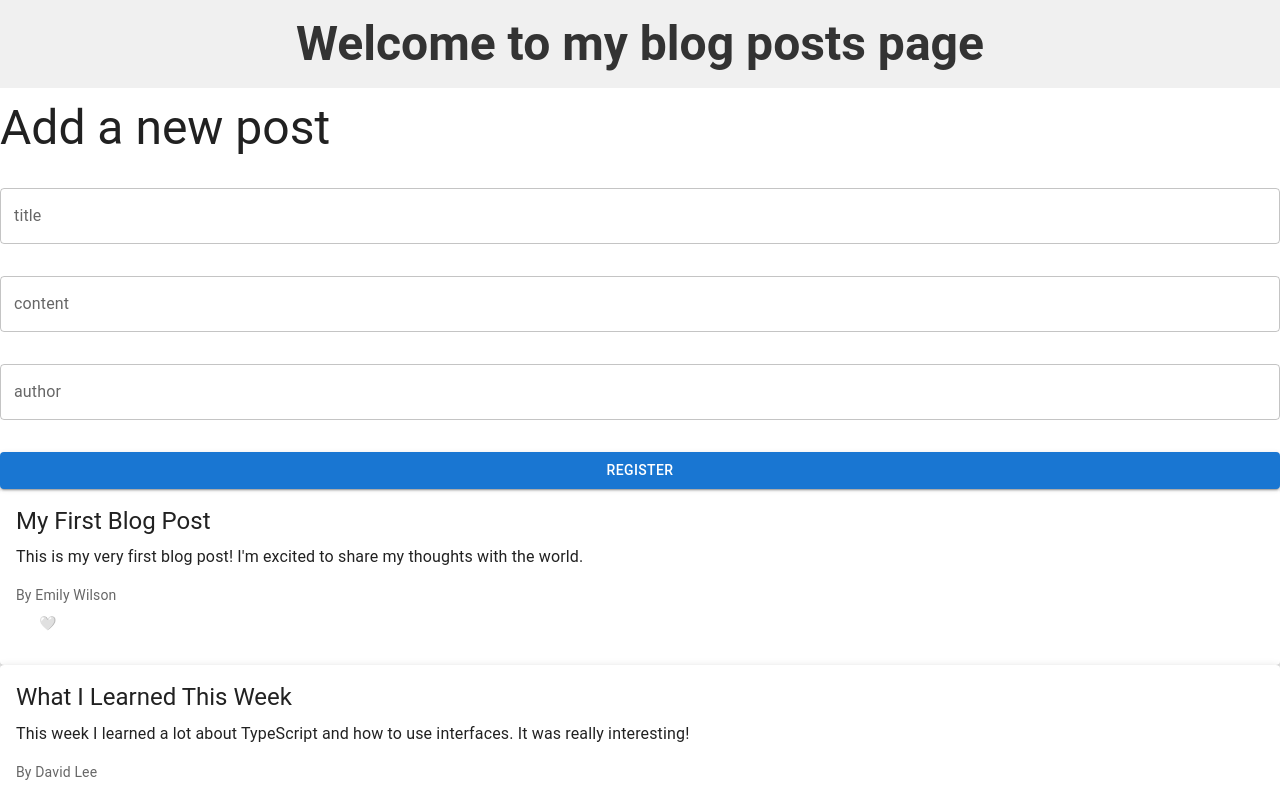
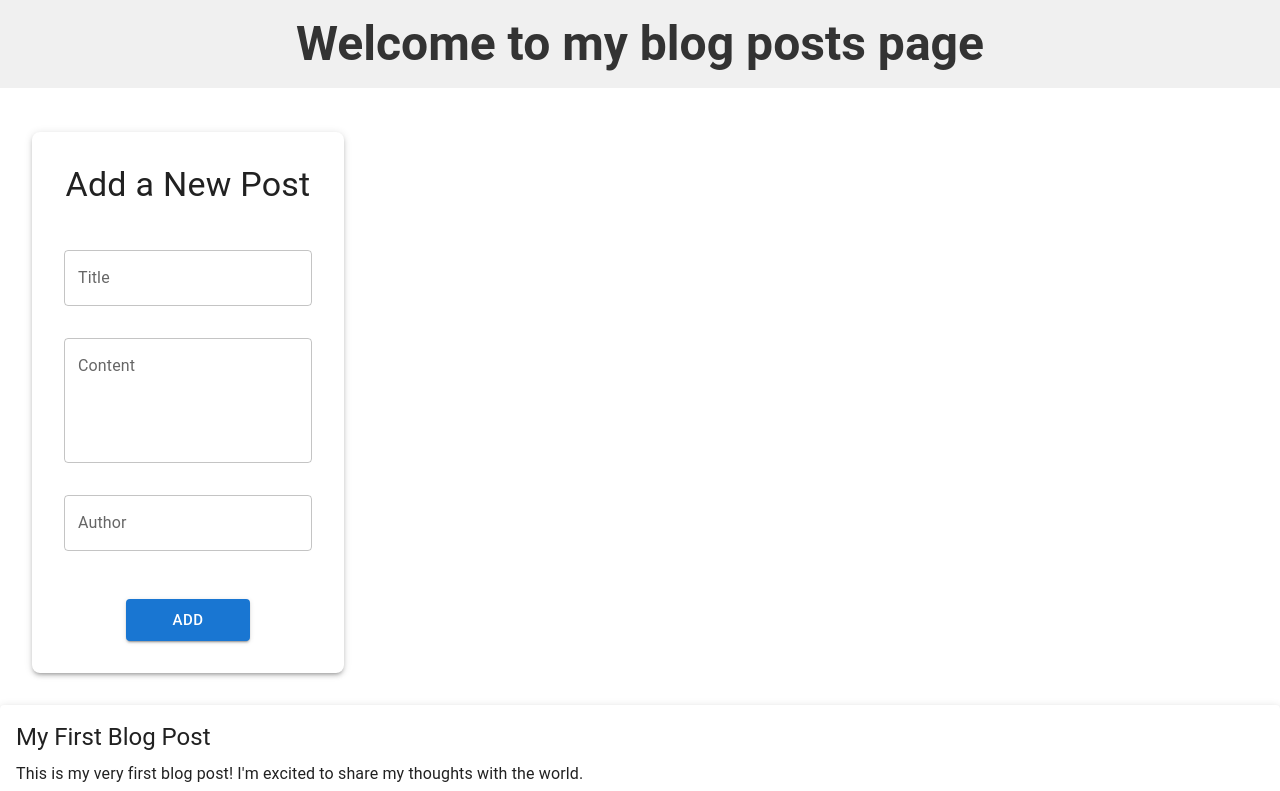
Before and after one commit to Davod0/Next.js-PostFlow, a Next.js app: page / in a window 1280 px wide. Shown: the top 791 px of the page. Built offline with nearby package versions, Linux system fonts and the light colour scheme.

Commit message:
changed the styling of PostForm, added mui-data-grid package to use datagrid 2,

```diff
--- a/app/components/PostForm.tsx
+++ b/app/components/PostForm.tsx
@@ -1,5 +1,5 @@
 import { zodResolver } from "@hookform/resolvers/zod";
-import { Button, Stack, TextField, Typography } from "@mui/material";
+import { Button, Grid2, Stack, TextField, Typography } from "@mui/material";
 import { useForm } from "react-hook-form";
 import { z } from "zod";
 import { StorePostInDb } from "../action";
@@ -34,24 +34,41 @@ export function PostForm(){
         await StorePostInDb(newPost);
     };
 
-    return(
-        <Stack component="form" gap={4} onSubmit={form.handleSubmit(registerPost)}>
-            <Typography variant="h3">Add a new post</Typography>
 
-            <TextField label="title" {...form.register("title")}
+return (
+    <Grid2 container spacing={4} sx={{ padding: '2rem' }}>
+        <Stack component="form" gap={4} onSubmit={form.handleSubmit(registerPost)}
+                sx={{
+                    padding: '2rem',
+                    backgroundColor: 'background.paper',
+                    boxShadow: 3,
+                    borderRadius: 2
+                }}>
+                <Typography variant="h4" align="center" gutterBottom>
+                    Add a New Post
+                </Typography>
+                <TextField label="Title" variant="outlined" {...form.register("title")}
                     error={Boolean(form.formState.errors.title)}
-            helperText={form.formState.errors.title?.message}/>
-
-            <TextField label="content" {...form.register("content")}
+                    helperText={form.formState.errors.title?.message}
+                    fullWidth
+                />
+                <TextField label="Content" variant="outlined" {...form.register("content")}
                     error={Boolean(form.formState.errors.content)}
-            helperText={form.formState.errors.content?.message}/>
-
-            <TextField label="author" {...form.register("author")}
+                    helperText={form.formState.errors.content?.message}
+                    fullWidth
+                    multiline
+                    rows={4}
+                />
+                <TextField label="Author" variant="outlined" {...form.register("author")}
                     error={Boolean(form.formState.errors.author)}
-            helperText={form.formState.errors.author?.message}/>
-
-            <Button variant="contained" type="submit">Register</Button>
+                    helperText={form.formState.errors.author?.message}
+                    fullWidth
+                />
+                <Button variant="contained" color="primary" type="submit" size="large"
+                    sx={{ mt: 2, alignSelf: 'center', width: '50%' }}>
+                    Add
+                </Button>
             </Stack>
+    </Grid2>
 );
-
 }
--- a/package.json
+++ b/package.json
@@ -17,6 +17,7 @@
     "@mui/icons-material": "^6.1.0",
     "@mui/material": "^6.1.0",
     "@mui/material-nextjs": "^6.1.0",
+    "@mui/x-data-grid": "^7.17.0",
     "next": "14.2.11",
     "react": "^18",
     "react-dom": "^18",
```
Also changed, not shown: 1 other file (tests, documents, lock files or other folders). Lines whose indentation alone changed are shown as unchanged.
